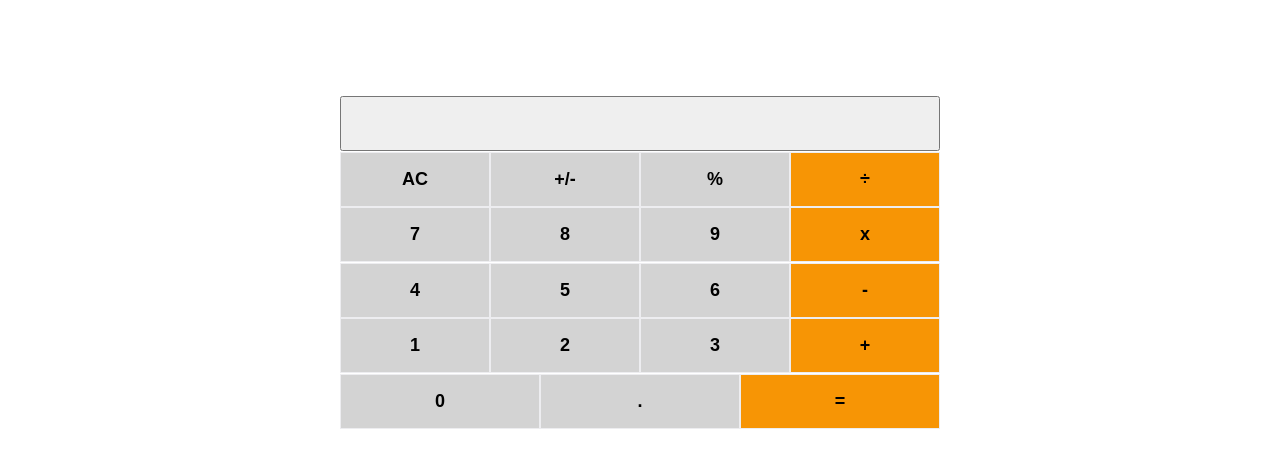
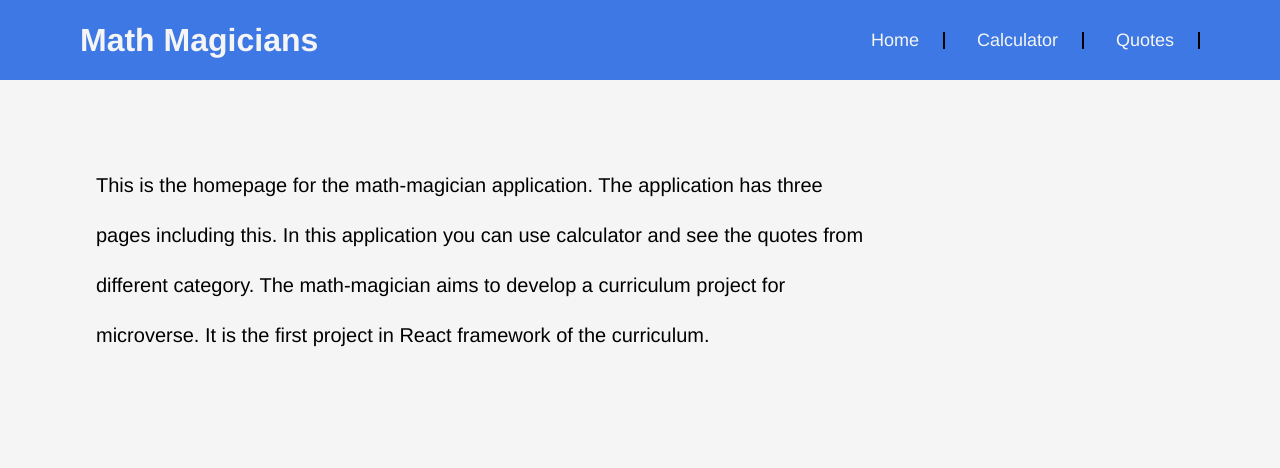
Before and after one commit to Kwamay/Maths_Magician, a React (Create React App) app: page / in a window 1280 px wide. Shown: the top 468 px of the page. Built offline with nearby package versions, Linux system fonts and the light colour scheme.

Commit message:
Add navigation to project

```diff
--- a/package.json
+++ b/package.json
@@ -9,6 +9,7 @@
     "big.js": "^6.2.1",
     "react": "^18.2.0",
     "react-dom": "^18.2.0",
+    "react-router-dom": "^6.16.0",
     "react-scripts": "5.0.1",
     "web-vitals": "^2.1.4"
   },
--- a/src/App.js
+++ b/src/App.js
@@ -1,7 +1,22 @@
+import { Routes, Route, BrowserRouter } from 'react-router-dom';
 import Calculator from './components/calculator';
+import Navbar from './components/Navbar';
+import Quotes from './components/Quotes';
+import Home from './components/Home';
 
 function App() {
-  return <Calculator />;
+  return (
+    <BrowserRouter>
+      <div>
+        <Navbar />
+        <Routes>
+          <Route exact path="/" element={<Home />} />
+          <Route path="calculator" element={<Calculator />} />
+          <Route path="quotes" element={<Quotes />} />
+        </Routes>
+      </div>
+    </BrowserRouter>
+  );
 }
 
 export default App;
--- /dev/null
+++ b/src/components/Home.jsx
@@ -0,0 +1,14 @@
+import React from 'react';
+import './Navbar.css';
+
+const Home = () => (
+  <div className="home-content">
+    This is the homepage for the math-magician application.
+    The application has three pages including this.
+    In this application you can use calculator and see the quotes from different category.
+    The math-magician aims to develop a curriculum project for microverse. It is the first project
+    in React framework of the curriculum.
+  </div>
+);
+
+export default Home;
--- /dev/null
+++ b/src/components/Navbar.css
@@ -0,0 +1,67 @@
+body {
+  background-color: whitesmoke;
+  font-family: 'Franklin Gothic Medium', 'Arial Narrow', Arial, sans-serif;
+}
+
+header {
+  display: flex;
+  align-items: center;
+  justify-content: space-between;
+  height: 10vh;
+  color: whitesmoke;
+  background-color: rgb(61, 120, 229);
+  padding-right: 5rem;
+  padding-left: 5rem;
+}
+
+ul {
+  display: flex;
+  gap: 2rem;
+  font-size: 18px;
+  font-weight: 400;
+  line-height: 17px;
+  color: whitesmoke;
+  text-decoration: none;
+}
+
+ul li {
+  list-style-type: none;
+  border-right: 2px solid #000;
+  padding-right: 1.5rem;
+  text-decoration: none;
+}
+
+.home-content {
+  margin-top: 5rem;
+  margin-left: 6rem;
+  text-align: left;
+  width: 60%;
+  font-size: 20px;
+  line-height: 50px;
+  font-weight: 400;
+}
+
+h2 {
+  margin-top: 5rem;
+  margin-left: 6rem;
+  text-align: left;
+  font-size: 25px;
+  line-height: 50px;
+  font-weight: 500;
+  color: rgb(61, 120, 229);
+}
+
+p {
+  font-size: 12px;
+  font-weight: 100;
+  line-height: 20px;
+  font-style: italic;
+  width: 60%;
+  margin-left: 6rem;
+  letter-spacing: 4px;
+}
+
+.links {
+  color: whitesmoke;
+  text-decoration: none;
+}
--- /dev/null
+++ b/src/components/Navbar.jsx
@@ -0,0 +1,22 @@
+import React from 'react';
+import { Link } from 'react-router-dom';
+import './Navbar.css';
+
+const Navbar = () => (
+  <header className="navbar">
+    <h1 className="page-header">Math Magicians</h1>
+    <ul>
+      <li>
+        <Link className="links" to="/">Home</Link>
+      </li>
+      <li>
+        <Link className="links" to="calculator">Calculator</Link>
+      </li>
+      <li>
+        <Link className="links" to="quotes">Quotes</Link>
+      </li>
+    </ul>
+  </header>
+);
+
+export default Navbar;
--- /dev/null
+++ b/src/components/Quotes.jsx
@@ -0,0 +1,48 @@
+import React, { useState, useEffect } from 'react';
+import './Navbar.css';
+
+const Quotes = () => {
+  const [quote, setQuote] = useState(null);
+  const [isLoading, setIsLoading] = useState(true);
+
+  useEffect(() => {
+    const apiKey = 'GvOQshMcCXvn/q1dlbv2lA==YGpct0k5i11OyNEg';
+
+    // Define headers with the API key
+    const headers = new Headers({
+      'X-API-KEY': apiKey,
+      // You can add more headers here if needed
+    });
+
+    // Construct the URL
+    const apiUrl = 'https://api.api-ninjas.com/v1/quotes?category=happiness';
+
+    // Fetch the quote from the API with headers
+    fetch(apiUrl, { headers })
+      .then((response) => response.json())
+      .then((data) => {
+        // Set the quote and mark loading as false when fetch is finished
+        setQuote(data[0].quote);
+        setIsLoading(false);
+      })
+      .catch((error) => {
+        <p>{error}</p>;
+        setIsLoading(false);
+      });
+  }, []);
+
+  return (
+    <div>
+      {isLoading ? (
+        <p>Loading...</p>
+      ) : (
+        <div>
+          <h2>Quote of the Day</h2>
+          <p>{quote}</p>
+        </div>
+      )}
+    </div>
+  );
+};
+
+export default Quotes;
```
Also changed, not shown: 1 other file (tests, documents, lock files or other folders).
